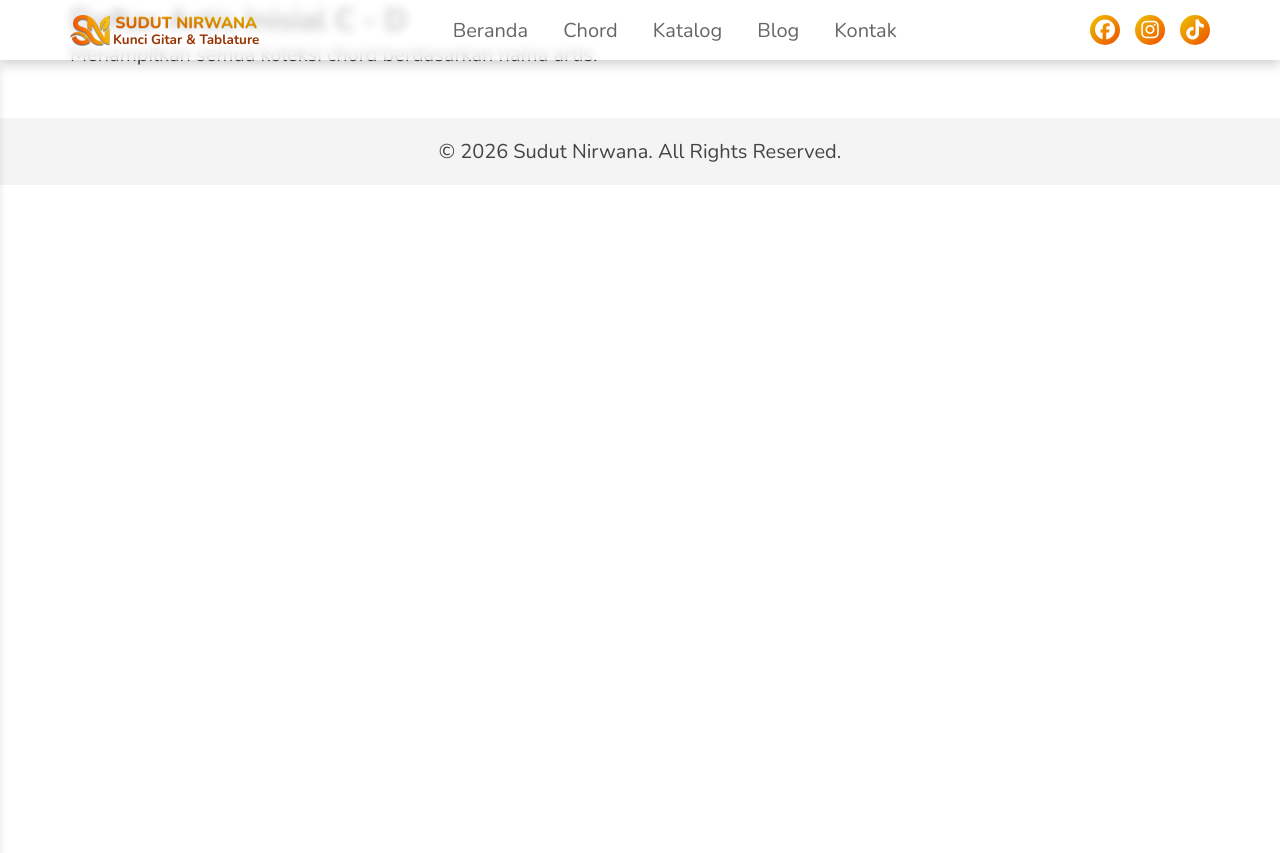
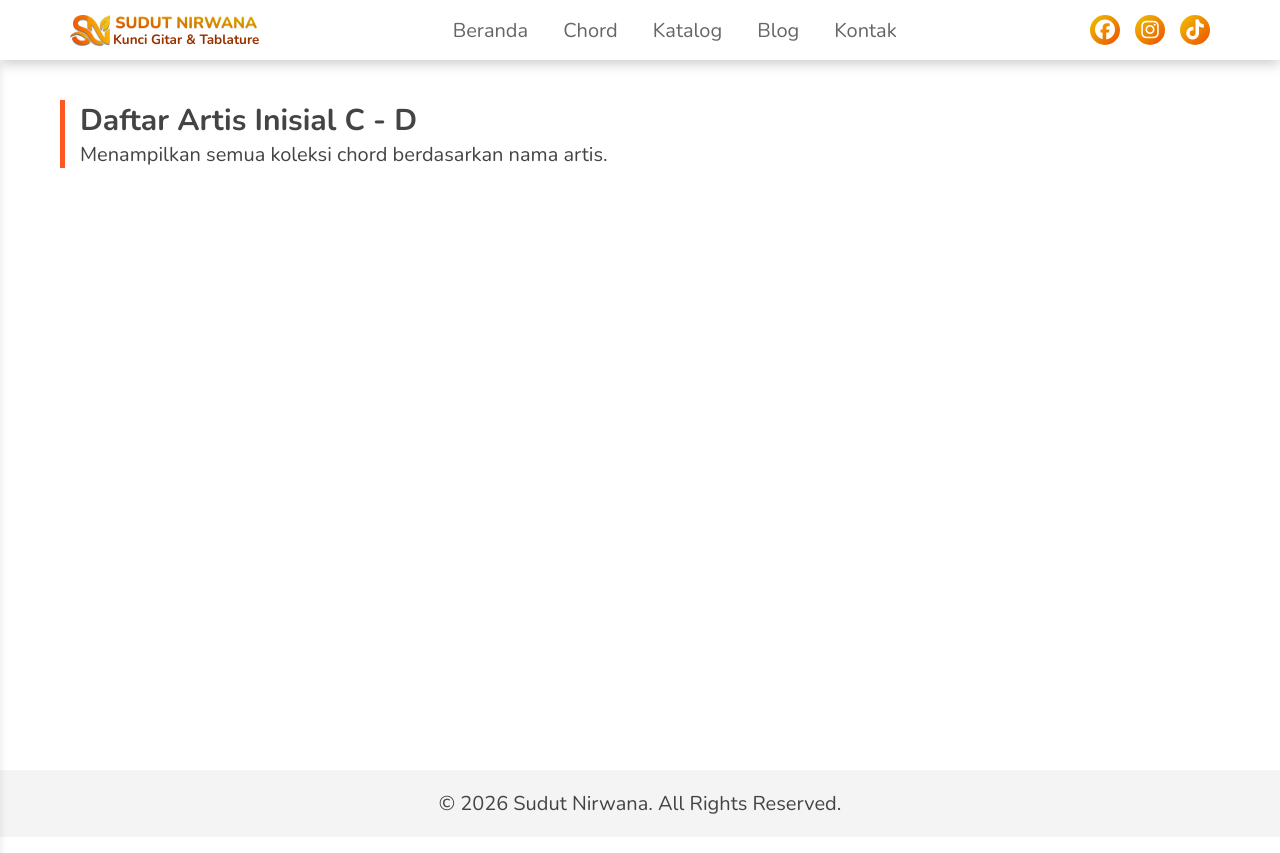
Before and after one commit to sudut-nirwana/sudut-nirwana-main, a Jekyll site: the page built from artis/c-d.md, in a window 1280 px wide. Shown: the top 853 px of the page. Built offline with Jekyll 4.4.1, drawn with Linux system fonts in a browser that asks for light colours.

Commit message:
Update c-d.md

```diff
--- a/artis/c-d.md
+++ b/artis/c-d.md
@@ -3,7 +3,7 @@
 title: "Chord Gitar Artis C - D"
 permalink: /artis/c-d/
 ---
-
+<link rel="stylesheet" href="{{ '/assets/css/chord-style.css' | relative_url }}">
 <div class="container alphabet-page">
   <div class="section-header">
     <h2 class="reveal up">Daftar Artis <strong>Inisial C - D</strong></h2>
```
